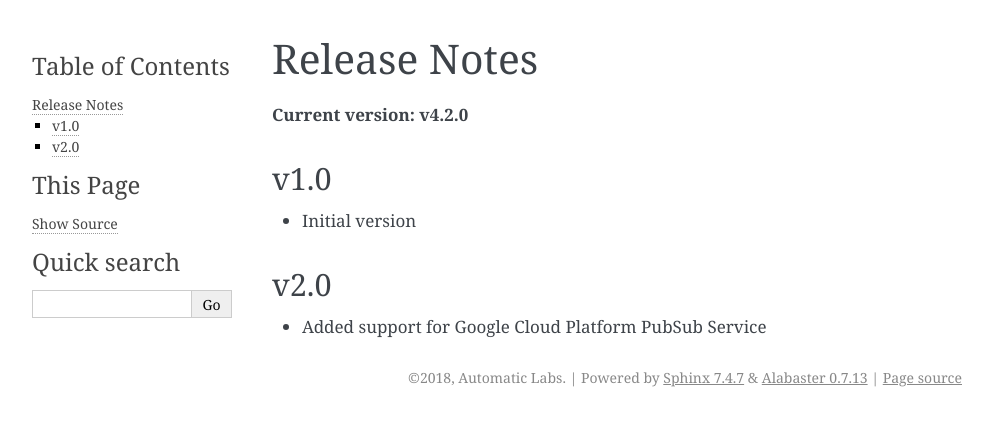
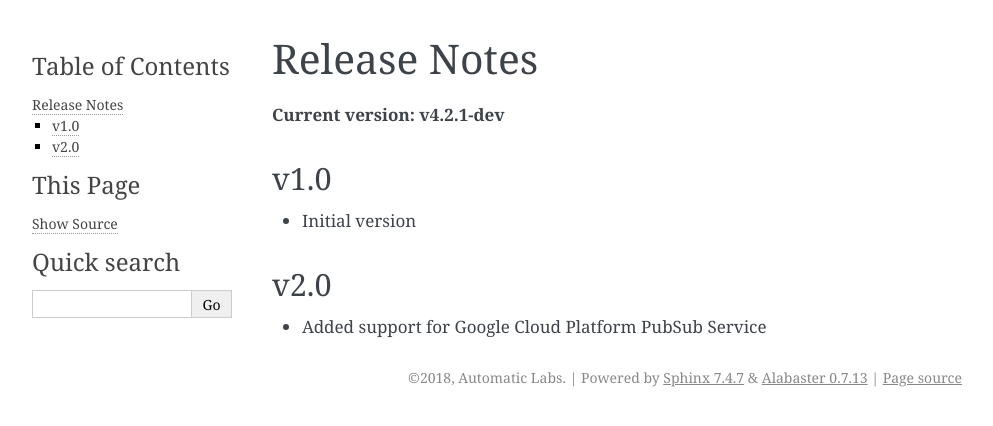
Before and after one commit to cloudchacho/hedwig-python, a Sphinx documentation site: the page built from docs/releases.rst, in a window 1280 px wide. Shown: the top 426 px of the page, without its empty margins (148-1141 px from the left). Built offline with Sphinx 7.4.7, drawn with Linux system fonts in a browser that asks for light colours.

Commit message:
Bump version: 4.2.0 → 4.2.1-dev

```diff
--- a/docs/conf.py
+++ b/docs/conf.py
@@ -32,7 +32,7 @@ author = 'Automatic Labs'
 # The short X.Y version
 version = '1.0'
 # The full version, including alpha/beta/rc tags
-release = '4.2.0'
+release = '4.2.1-dev'
 
 
 # -- General configuration ---------------------------------------------------
--- a/docs/releases.rst
+++ b/docs/releases.rst
@@ -1,7 +1,7 @@
 Release Notes
 =============
 
-**Current version: v4.2.0**
+**Current version: v4.2.1-dev**
 
 v1.0
 ~~~~
--- a/hedwig/__init__.py
+++ b/hedwig/__init__.py
@@ -7,4 +7,4 @@ hedwig
 
 
 # semantic versioning (http://semver.org/)
-VERSION = '4.2.0'
+VERSION = '4.2.1-dev'
```
Also changed, not shown: .bumpversion.cfg.
